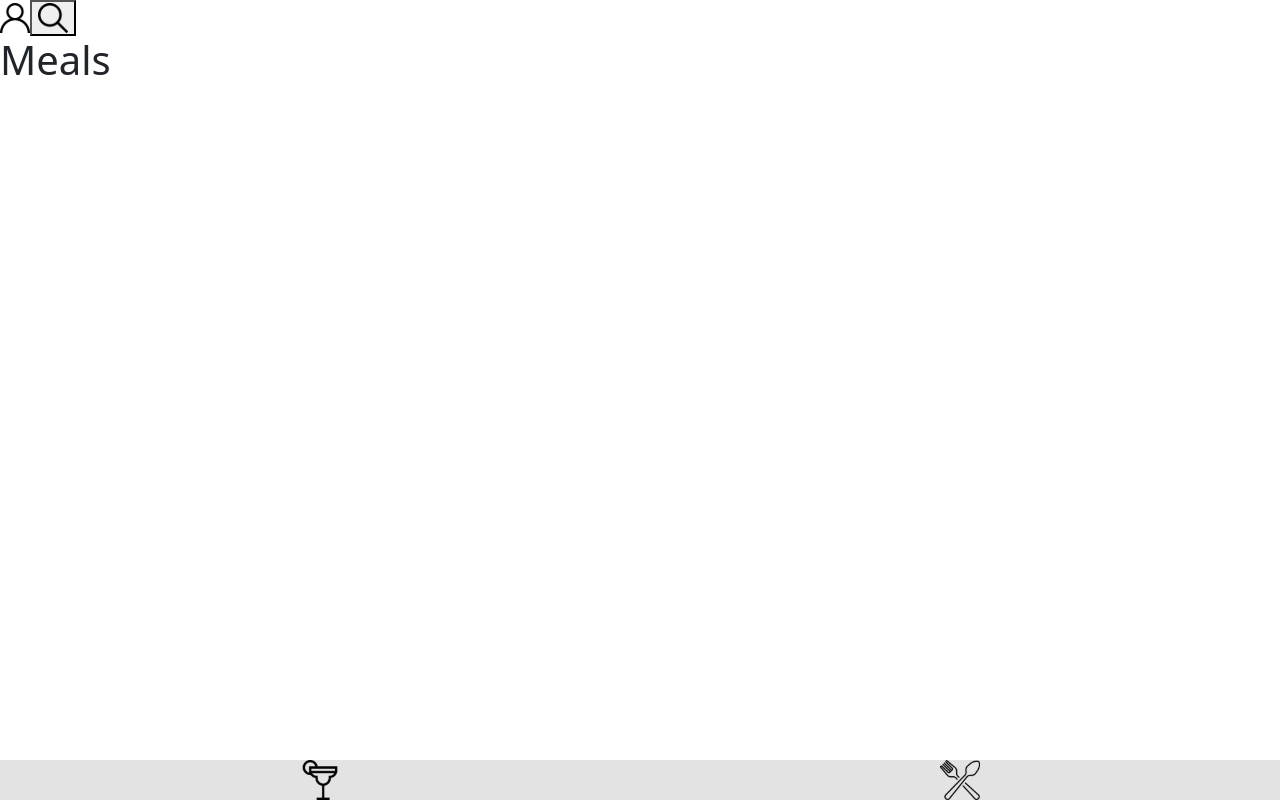
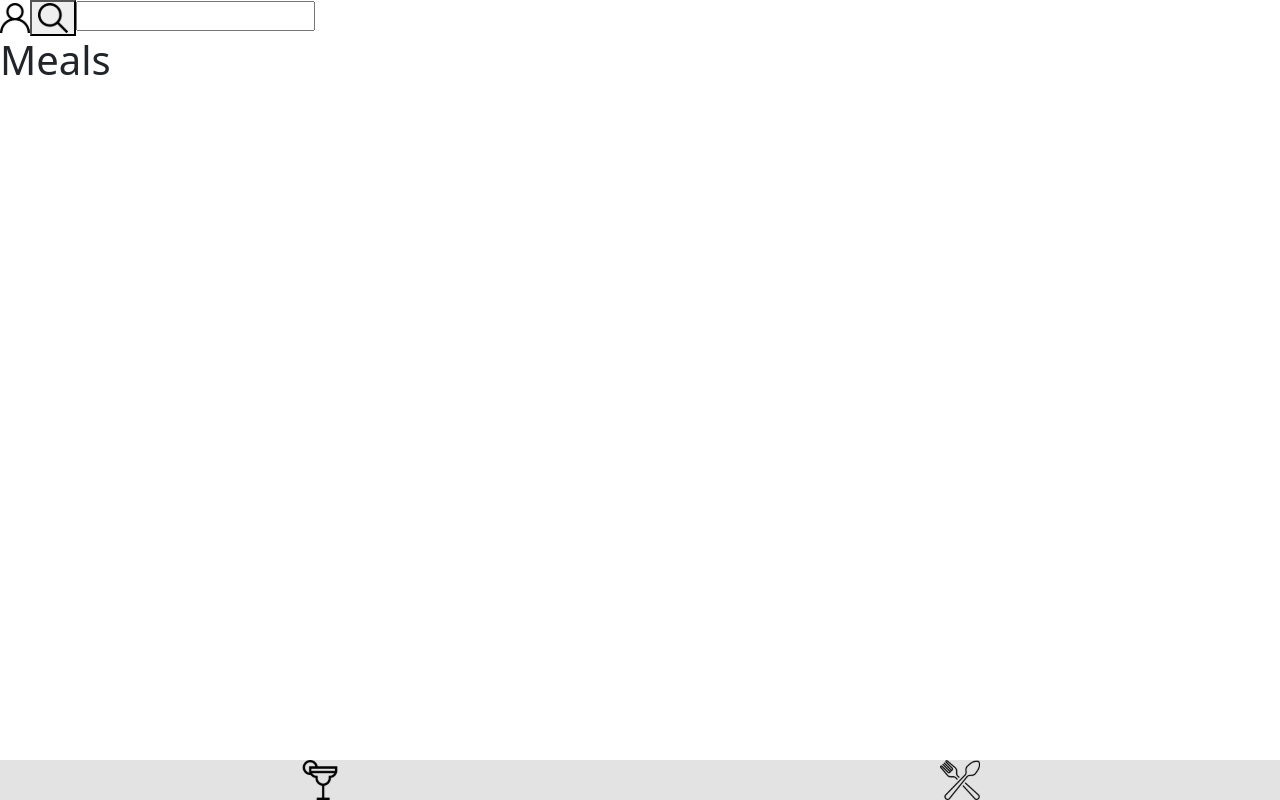
Before and after one commit to Rafael-Souza-97/app-de-receitas, a React (Create React App) app: page /meals in a window 1280 px wide. Both pictures are taken after a click on the button 53 px from the left and 18 px from the top of the page. Built offline with nearby package versions, Linux system fonts and the light colour scheme.

Commit message:
Requisito 8 e Requisito 9

```diff
--- a/src/components/Header.jsx
+++ b/src/components/Header.jsx
@@ -1,24 +1,26 @@
-import React from 'react';
+import React, { useState } from 'react';
 import { string } from 'prop-types';
 import { Link } from 'react-router-dom';
 import profileIcon from '../images/profileIcon.svg';
 import searchIcon from '../images/searchIcon.svg';
 
 function Header({ title }) {
+  const [searchOpen, setSearchOpen] = useState(false);
   return (
     <div>
+      <header>
         <Link to="/profile">
           <img
             src={ profileIcon }
             data-testid="profile-top-btn"
-          alt="Ícone de perfil"
+            alt="Profile icon"
           />
         </Link>
         {(title !== 'Profile' && title !== 'Done Recipes' && title !== 'Favorite Recipes')
       && (
         <button
           type="button"
-          // Esse botão tem que tem que mostrar a barra de busca
+          onClick={ () => setSearchOpen(!searchOpen) }
         >
           <img
             src={ searchIcon }
@@ -27,7 +29,9 @@ function Header({ title }) {
           />
         </button>
       )}
+        {searchOpen && <input data-testid="search-input" />}
         <h1 data-testid="page-title">{title}</h1>
+      </header>
     </div>
   );
 }
```
Also changed, not shown: 1 other file (tests, documents, lock files or other folders). Lines whose indentation alone changed are shown as unchanged.
